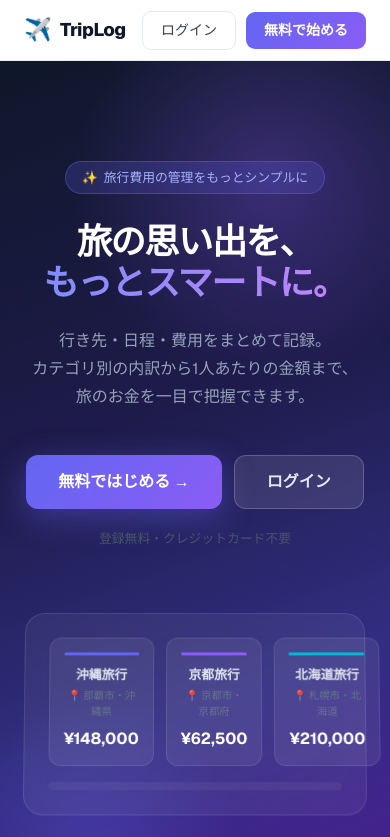
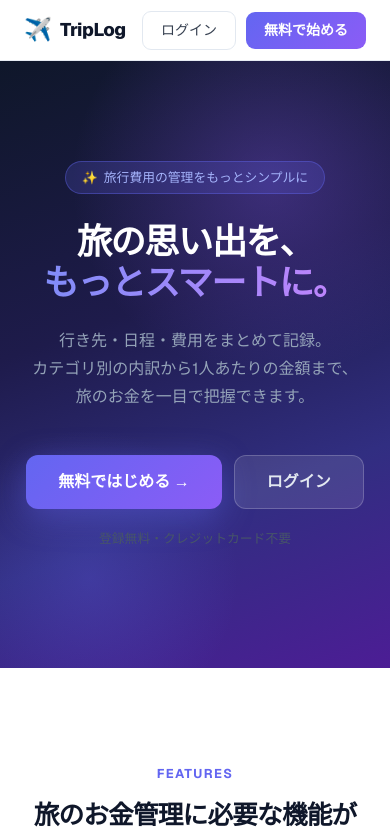
Before and after one commit to kottsu629/tabidock, a Next.js app: page / in a window 390 px wide. Shown: the top 837 px of the page. Built offline with nearby package versions, Linux system fonts and the light colour scheme.

Commit message:
プレビューイメージスマホ削除

```diff
--- a/app/globals.css
+++ b/app/globals.css
@@ -15,3 +15,13 @@ body {
 * {
   box-sizing: border-box;
 }
+
+.hide-on-mobile {
+  display: none;
+}
+
+@media (min-width: 640px) {
+  .hide-on-mobile {
+    display: block;
+  }
+}
--- a/app/page.tsx
+++ b/app/page.tsx
@@ -235,8 +235,10 @@ export default function LandingPage() {
           </p>
         </div>
 
-        {/* ダッシュボードのプレビューイメージ（カード模倣） */}
+        {/* ダッシュボードのプレビューイメージ（スマホ非表示） */}
+        <style>{`@media (max-width: 639px) { .lp-preview { display: none !important; } }`}</style>
         <div
+          className="lp-preview"
           style={{
             maxWidth: "680px",
             margin: "64px auto 0",
```
